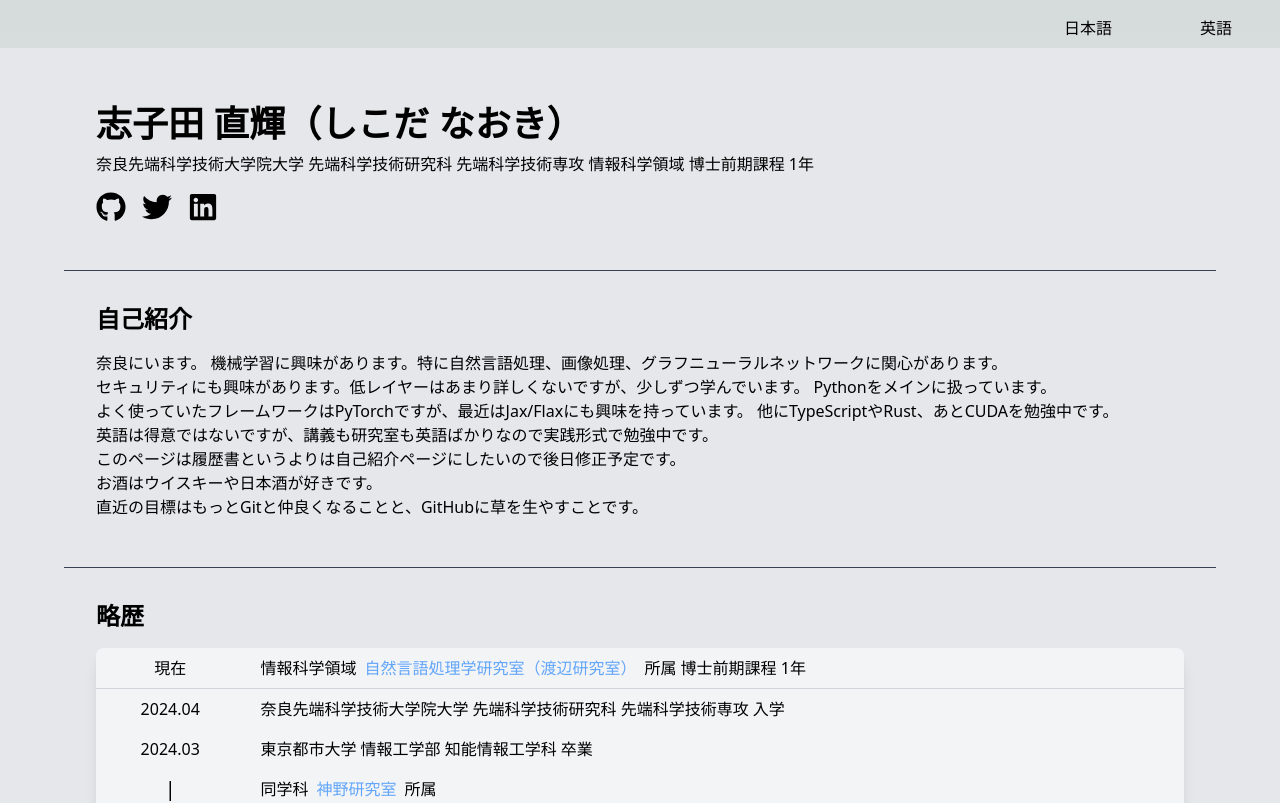
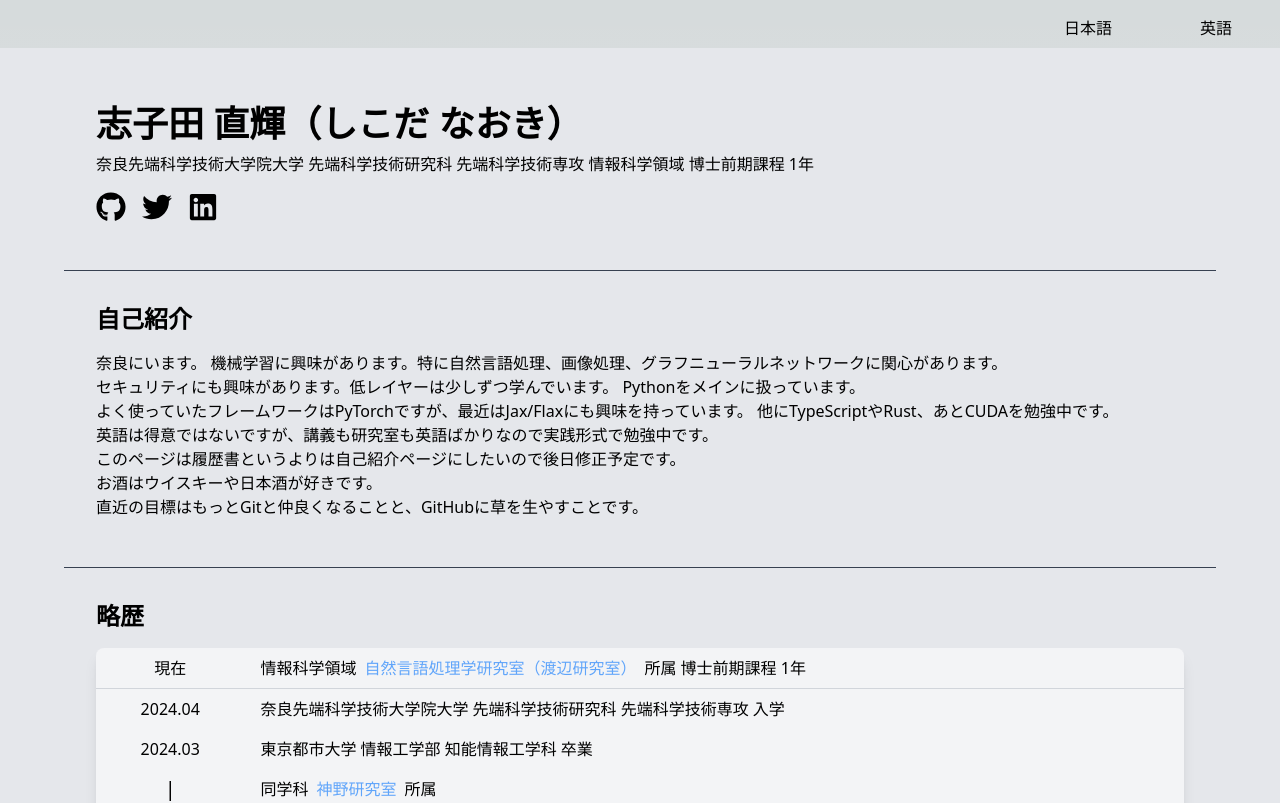
Before and after one commit to n4okins/n4okins.github.io, a Next.js app: page / in a window 1280 px wide. Shown: the top 803 px of the page. Built offline with nearby package versions, Linux system fonts and the light colour scheme.

Commit message:
fix 表現

```diff
--- a/src/pages/content.tsx
+++ b/src/pages/content.tsx
@@ -11,7 +11,7 @@ export default function content(lang: string) {
                     "content": <p>
                         奈良にいます。
                         機械学習に興味があります。特に自然言語処理、画像処理、グラフニューラルネットワークに関心があります。
-                        セキュリティにも興味があります。低レイヤーはあまり詳しくないですが、少しずつ学んでいます。
+                        セキュリティにも興味があります。低レイヤーは少しずつ学んでいます。
                         Pythonをメインに扱っています。よく使っていたフレームワークはPyTorchですが、最近はJax/Flaxにも興味を持っています。
                         他にTypeScriptやRust、あとCUDAを勉強中です。
                         英語は得意ではないですが、講義も研究室も英語ばかりなので実践形式で勉強中です。
```
